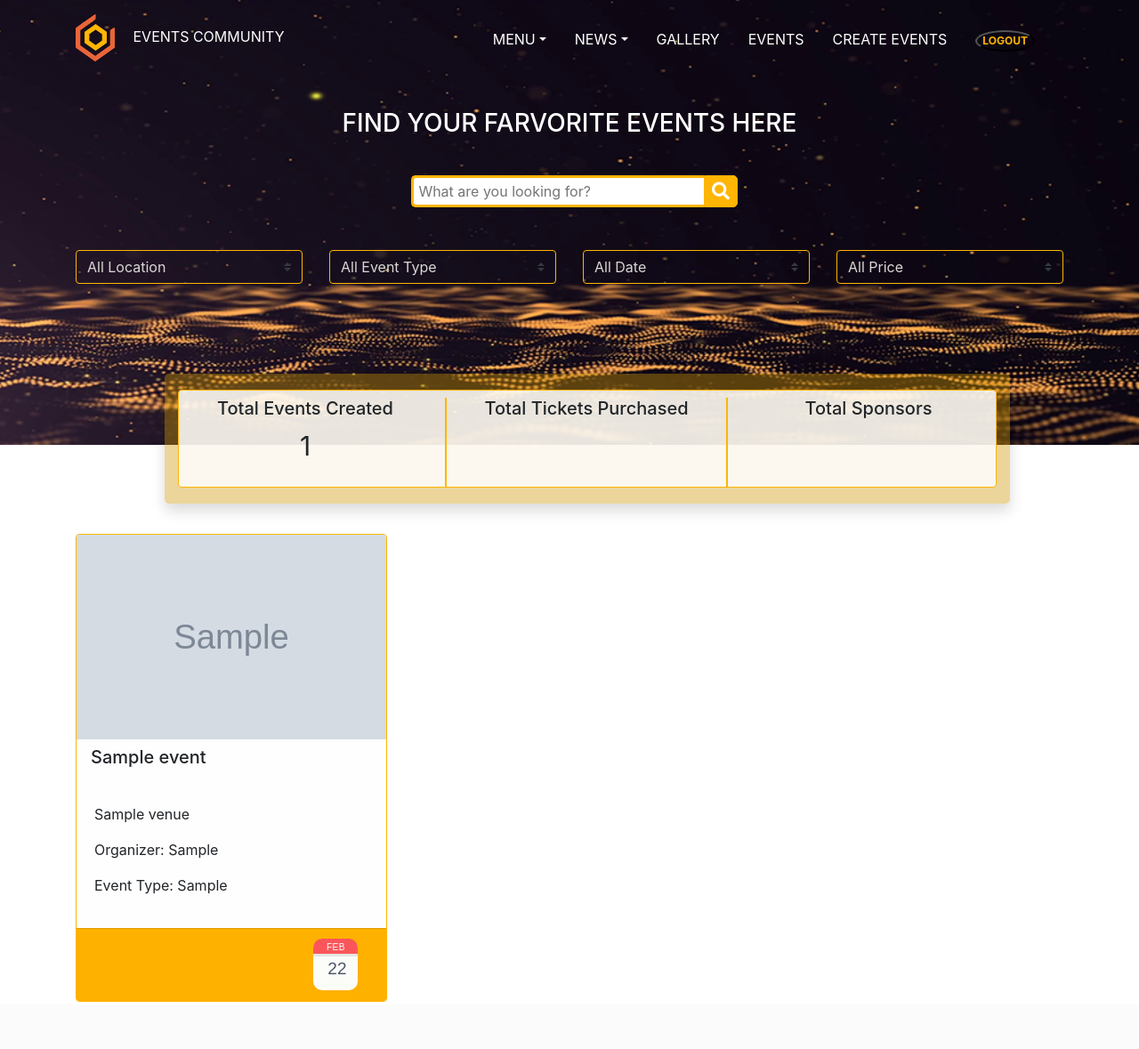
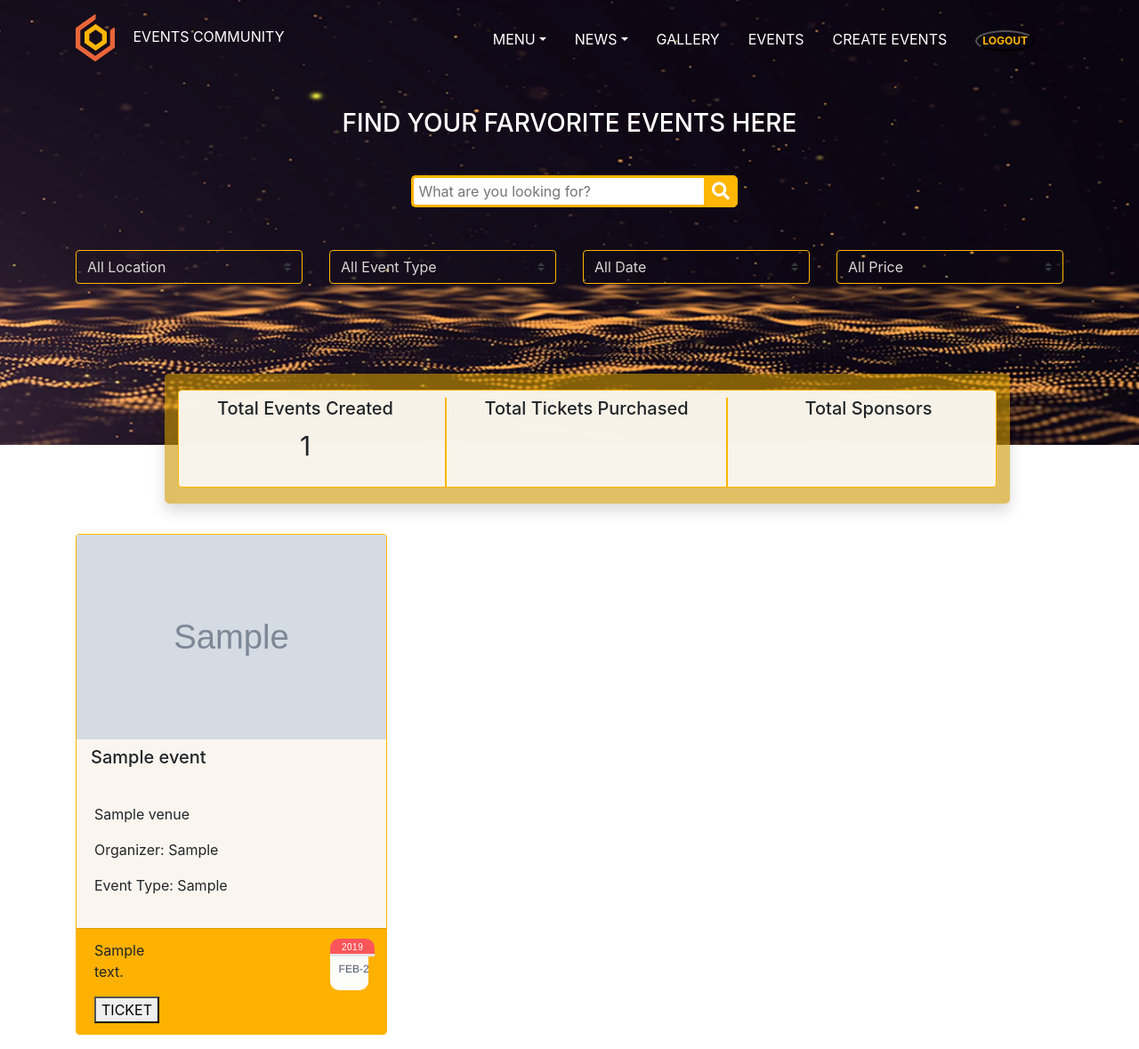
Before and after one commit to nataliehoang91/TicketBox, a Flask app: page /events/ in a window 1280 px wide. Shown: the whole page at 89% size. Before the commit the page ends 1126 px from the top, so only its background shows below. Run offline with Flask 2, Linux system fonts and the light colour scheme; a user stored in the database is signed in; tables that the repository leaves empty hold one stand-in row (values such as "Sample post"); grey boxes marked "Sample" are stand-in pictures; some libraries are stand-ins or nearby versions.

Commit message:
update UI, adding events for testing

```diff
--- a/src/static/main.css
+++ b/src/static/main.css
@@ -71,7 +71,7 @@ border:solid rgb(0, 0, 2) 2px!important;
 }
 
 #submit{
-color:white!important;
+color:rgb(8, 8, 8)!important;
 background-color:transparent!important;
 size:20px!important;
 }
@@ -181,7 +181,7 @@ header.header-fixed {
     position: absolute!important;
     overflow: hidden!important;
     width: 100%!important;
-    background-color:rgba(204, 150, 0, 0.397);
+    background-color:rgba(204, 150, 0, 0.609);
 }
 
 .shadow {
@@ -225,7 +225,7 @@ height:230px;
     border-right: 2px solid #ffb503!important;
 }
 .card{
-background-color: #fffefedc !important;
+background-color: #faf6eff8 !important;
     background-clip: border-box !important;
     border: 1px solid #ffb503 !important;
 }
@@ -237,7 +237,7 @@ figure {
 
 	background-color: #fcfcf9;
 	border-radius: 10px;
-  margin-left:80%!important;
+  margin-left:60%!important;
   margin-top: 0% !important;
     margin-bottom: 0%!important;
 
@@ -281,7 +281,7 @@ figure {
 		position: absolute;
 		top: 28px;
 
-		font: 400 19px/10px "Helvetica Neue", Arial, Helvetica, Geneva, sans-serif;
+		font: 400 12px/10px "Helvetica Neue", Arial, Helvetica, Geneva, sans-serif;
 
 		color: #4c566b;
 
@@ -318,3 +318,29 @@ figure {
 .card-footer{
   background-color:rgb(255, 177, 0)!important;
 }
+
+
+.description-text{
+  position: absolute!important;
+    bottom: 0px!important;
+    height: 0px!important;
+    width: 100%!important;
+    transition-duration: .7s;
+}
+.text-transition{
+  overflow: hidden!important;
+  position: relative;
+
+    min-width: 0;
+    word-wrap: break-word;
+
+    background-clip: initial;
+
+}
+
+.text-transition:hover  .description-text{
+  height: 230px!important;
+  right: 0;
+  background-color: rgba(17, 15, 15, 0.774)!important;
+  font-size: 15px!important;
+}
--- a/src/templates/events/add_event.html
+++ b/src/templates/events/add_event.html
@@ -61,12 +61,14 @@
         </div>
       </div>
       <div class="input-wrapper my-2">
+        <h5>Poster Link</h5>
         <div class="form-control spacing">
           {{ form.imglink() }}
         </div>
         <label for="stuff" class="fas fa-pen input-icon"></label>
       </div>
       <div class="input-wrapper my-2">
+        <h5>Organizer</h5>
         <div class="form-control spacing">
           {{ form.eventowner() }}
         </div>
--- a/src/templates/events/events.html
+++ b/src/templates/events/events.html
@@ -20,30 +20,49 @@
     </div>
   </div>
 
-  <div class="row top-space">
+  <div class="row top-space ">
     {% for e in events %}
 
-    <div class="col-4">
+    <div class="col-4 mb-3">
       <div class="card mb-3">
-        <img class="card-img-top" src="{{ e.img_link }}" alt="Card image cap" />
+        <div class="text-transition">
+          <img
+            class="card-img-top"
+            src="{{ e.img_link }}"
+            alt="Card image cap"
+          />
+          <div class="position-relative">
+            <div class="description-text text-white">
+              Description: {{ e.description }}
+            </div>
+          </div>
+        </div>
         <div class="card-title ml-3 mt-2">
           <h5>{{ e.title }}</h5>
         </div>
         <div class="card-body">
-           <p> {{e.venue.venuename}}</p>
+          <p>{{ e.venue.venuename }}</p>
           <p class="card-text">Organizer: {{ e.event_owner }}</p>
           <p class="card-text">Event Type: {{ e.type.event_type }}</p>
         </div>
+
         <div class="card-footer">
+            <div class="d-flex justify-content-between">
+                <div>
+            <p>{{ e.venue.locationaddress }}</p>
+            <button>TICKET</button>
+            </div>
           <figure>
             <div class="day-display">
-              FEB
+             2019
             </div>
             <div class="date-display">
-              22
+              FEB-2
             </div>
           </figure>
         </div>
+        </div>
+
       </div>
     </div>
 
```
